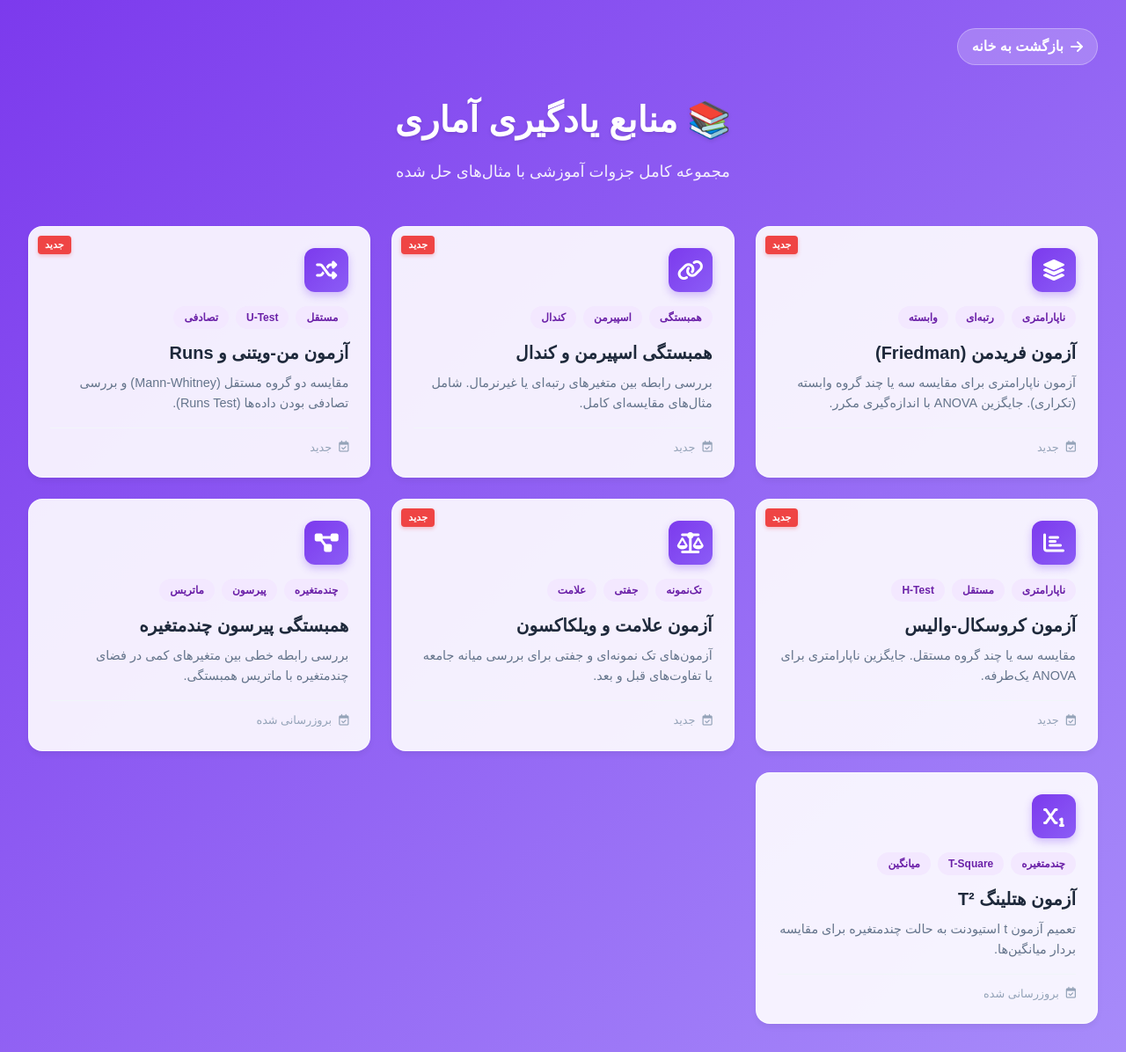
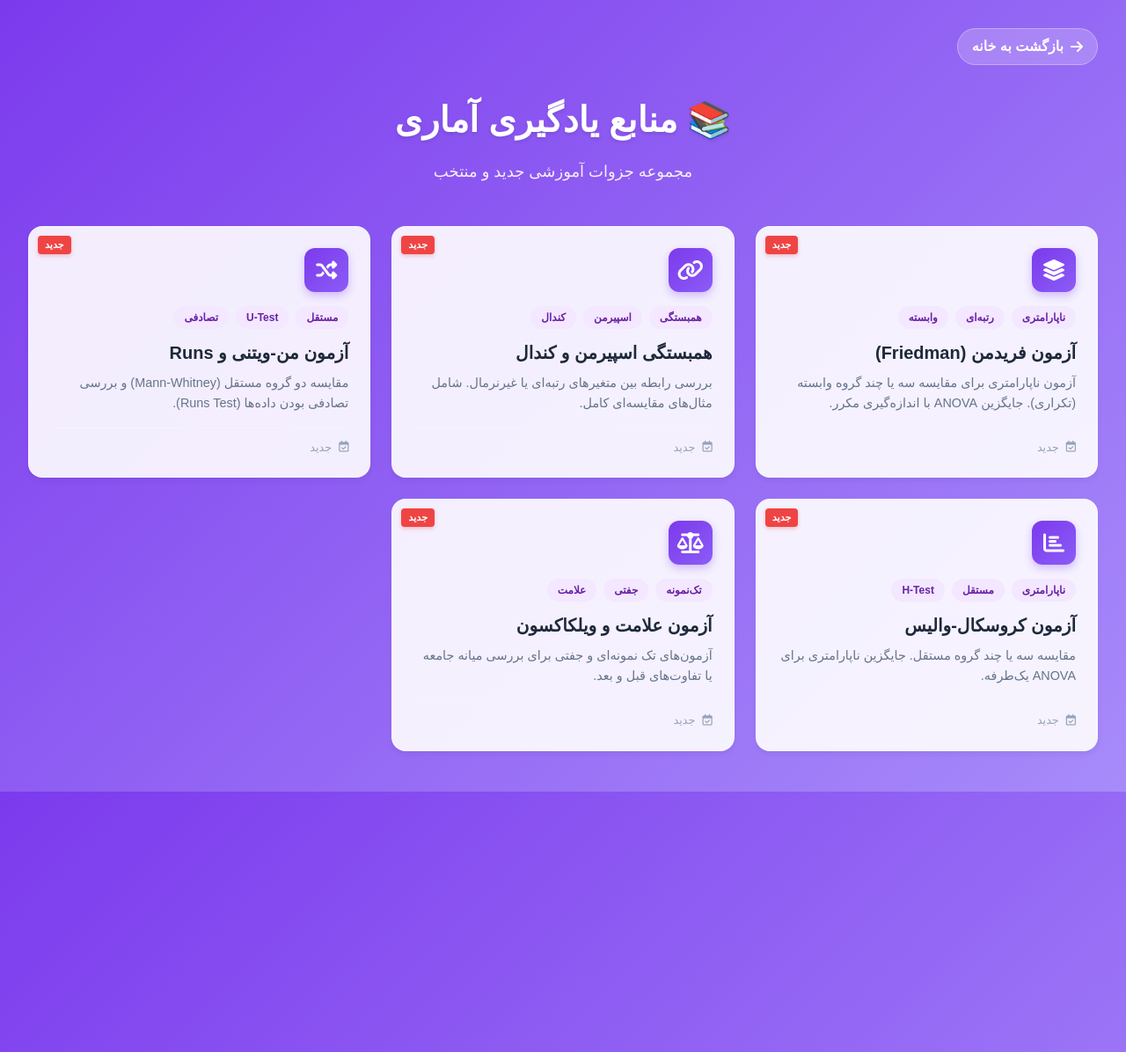
Before and after one commit to amiralisatvati/amiralisatvati.github.io, a Jekyll site: the page resources.html, which Jekyll copies as it is, in a window 1280 px wide. Shown: the whole page at 88% size. Built offline with Jekyll 4.4.1, drawn with Linux system fonts in a browser that asks for light colours; nearby versions of some CDN libraries; a style sheet for code colours, icons or effects is not loaded.

Commit message:
Update resources.html to show only new files and Friedman test

```diff
--- a/resources.html
+++ b/resources.html
@@ -11,7 +11,7 @@
     <!-- Font Awesome -->
     <link rel="stylesheet" href="https://cdnjs.cloudflare.com/ajax/libs/font-awesome/6.4.0/css/all.min.css">
 
-    <!-- Tailwind CSS (for consistency) -->
+    <!-- Tailwind CSS -->
     <script src="https://cdn.tailwindcss.com"></script>
 
     <style>
@@ -197,7 +197,7 @@
 
         <div class="header">
             <h1>📚 منابع یادگیری آماری</h1>
-            <p>مجموعه کامل جزوات آموزشی با مثال‌های حل شده</p>
+            <p>مجموعه جزوات آموزشی جدید و منتخب</p>
         </div>
 
         <div class="posts-grid" id="posts-container">
@@ -251,24 +251,6 @@
                 url: "/posts/nonparametric-one-sample-sign-wilcoxon.html",
                 icon: "fa-balance-scale",
                 isNew: true
-            },
-            {
-                title: "همبستگی پیرسون چندمتغیره",
-                description: "بررسی رابطه خطی بین متغیرهای کمی در فضای چندمتغیره با ماتریس همبستگی.",
-                tags: ["چندمتغیره", "پیرسون", "ماتریس"],
-                date: "بروزرسانی شده",
-                url: "/posts/multivariate-pearson-correlation.html",
-                icon: "fa-project-diagram",
-                isNew: false
-            },
-            {
-                title: "آزمون هتلینگ T²",
-                description: "تعمیم آزمون t استیودنت به حالت چندمتغیره برای مقایسه بردار میانگین‌ها.",
-                tags: ["چندمتغیره", "T-Square", "میانگین"],
-                date: "بروزرسانی شده",
-                url: "/posts/multivariate-hotelling-T2.html",
-                icon: "fa-subscript",
-                isNew: false
             }
         ];
 
```
